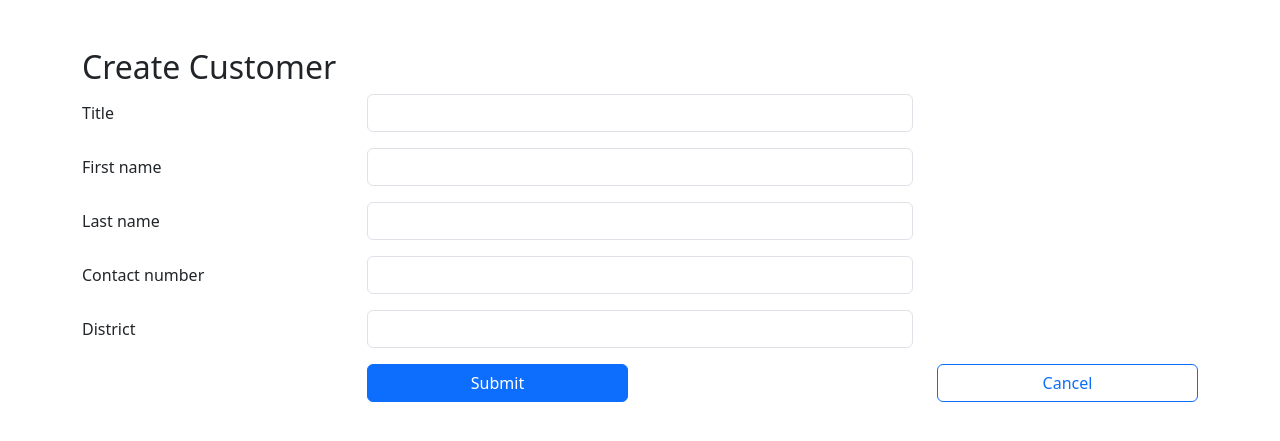
After one commit to SManeesha99/ERP_System, a PHP site: page /create.php in a window 1280 px wide. The commit adds this page. Shown: the top 441 px of the page. Run offline with PHP 8.4, Linux system fonts and the light colour scheme.

Commit message:
Create customer
Create customer

```diff
--- /dev/null
+++ b/create.php
@@ -0,0 +1,139 @@
+<?php
+    $servername = "localhost";
+    $username = "root";
+    $password = "";
+    $dbname = "erpsystem";
+
+    // Create connection
+    $connection = new mysqli($servername, $username, $password, $dbname);
+
+
+    $title = "";
+    $first_name = "";
+    $last_name = "";
+    $contact_no = "";
+    $district = "";
+
+    $errorMesssage = "";
+    $successMessage = "";
+
+    if($_SERVER['REQUEST_METHOD']=='POST'){
+        $title = $_POST['title'];
+        $first_name = $_POST['first_name'];
+        $last_name = $_POST['last_name'];
+        $contact_no = $_POST['contact_no'];
+        $district = $_POST['district'];
+
+        do{
+            if(empty($title)||empty($first_name)||empty($last_name)||empty($contact_no)||empty($district)){
+                $errorMesssage = "Please fill all the fields";
+                break;
+            }
+
+            //add new customer to database
+
+            $sql = "INSERT INTO customer (title, first_name, last_name, contact_no, district)
+                    VALUES ('$title', '$first_name', '$last_name', '$contact_no', '$district')";
+            $result = $connection->query($sql);
+
+            if(!$result){
+                $errorMesssage = "Error in adding customer: ".$connection->error;
+                break;
+            }
+
+
+            $title = "";
+            $first_name = "";
+            $last_name = "";
+            $contact_no = "";
+            $district = "";
+
+            $successMessage = "Customer added successfully";
+            header("Location: /ERP_System/index.php");
+            exit();
+
+
+        }while(false);
+    }
+
+?>
+
+
+<!DOCTYPE html>
+<html lang="en">
+<head>
+    <meta charset="UTF-8">
+    <meta name="viewport" content="width=device-width, initial-scale=1.0">
+    <title>ERP Syatem</title>
+    <link rel="stylesheet" href="https://cdn.jsdelivr.net/npm/bootstrap@5.3.1/dist/css/bootstrap.min.css">
+    <script src="https://cdn.jsdelivr.net/npm/bootstrap@5.3.1/dist/js/bootstrap.bundle.min.js"></script>
+</head>
+<body>
+    <div class="container my-5">
+        <h2>Create Customer</h2>
+        <?php
+            if(!empty($errorMesssage)){
+                echo"
+                    <div class='alert alert-warning alert-dismissible fade show' role='alert'>
+                    <strong>$errorMesssage</strong>
+                    <button type='button' class='btn-close' data-bs-dismiss='alert' aria-label='Close'></button>
+                    </div>
+                ";
+            }
+        ?>
+        <form method="post">
+            <div class="row mb-3">
+                <label  class="col-sm-3 col-form-label" >Title</label>
+                <div class="col-sm-6">
+                    <input type="text" class="form-control" name="title" value="<?php echo $title; ?>">
+                </div>
+            </div>
+            <div class="row mb-3">
+                <label  class="col-sm-3 col-form-label" >First name</label>
+                <div class="col-sm-6">
+                    <input type="text" class="form-control" name="first_name" value="<?php echo $first_name; ?>">
+                </div>
+            </div>
+            <div class="row mb-3">
+                <label  class="col-sm-3 col-form-label" >Last name</label>
+                <div class="col-sm-6">
+                    <input type="text" class="form-control" name="last_name" value="<?php echo $last_name; ?>">
+                </div>
+            </div>
+            <div class="row mb-3">
+                <label class="col-sm-3 col-form-label" >Contact number</label>
+                <div class="col-sm-6">
+                    <input type="text" class="form-control" name="contact_no" value="<?php echo $contact_no; ?>">
+                </div>
+            </div>
+            <div class="row mb-3">
+                <label class="col-sm-3 col-form-label" >District</label>
+                <div class="col-sm-6">
+                    <input type="text" class="form-control" name="district" value="<?php echo $district; ?>">
+                </div>
+            </div>
+
+            <?php
+            if(!empty($successMessage)){
+                echo"
+                    <div class='alert alert-success alert-dismissible fade show' role='alert'>
+                    <strong>$successMessage</strong>
+                    <button type='button' class='btn-close' data-bs-dismiss='alert' aria-label='Close'></button>
+                    </div>
+                ";
+            }
+        ?>
+
+            <div class="row mb-3">
+                <div class="offset-sm-3 col-sm-3 d-grid" >
+                    <button type="submit" class="btn btn-primary" >Submit</button>
+                </div>
+                <div class="offset-sm-3 col-sm-3 d-grid" >
+                    <a class="btn btn-outline-primary" href="/ERP_System/index.php" role="button">Cancel</a>
+                </div>
+            </div>
+        </form>
+    </div>
+
+</body>
+</html>
```
Also changed, not shown: index.php (+4 -4 lines).
